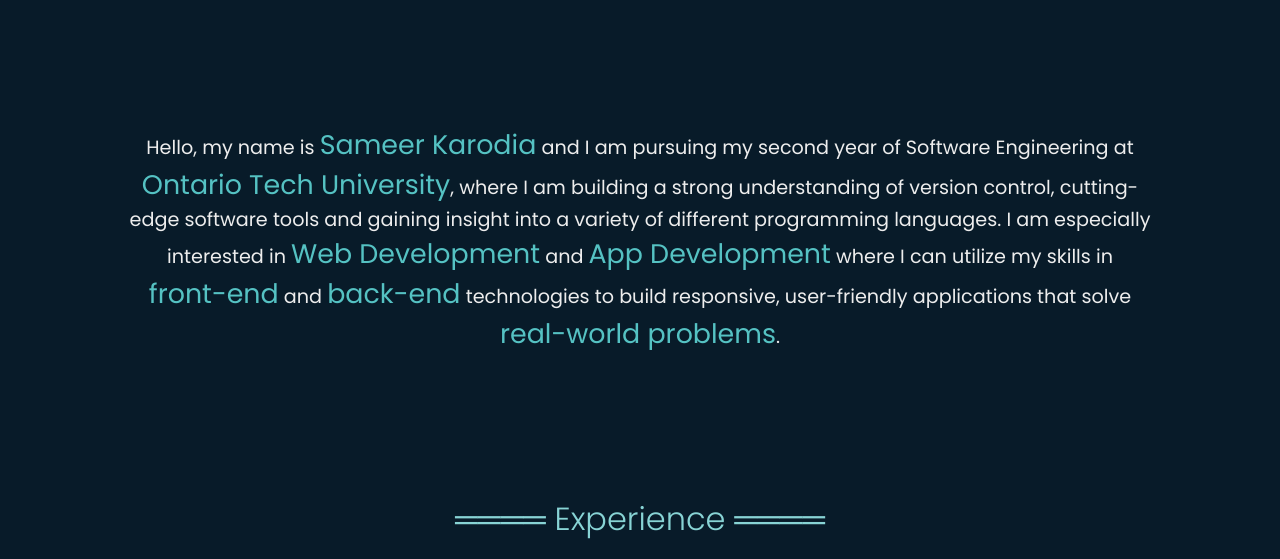
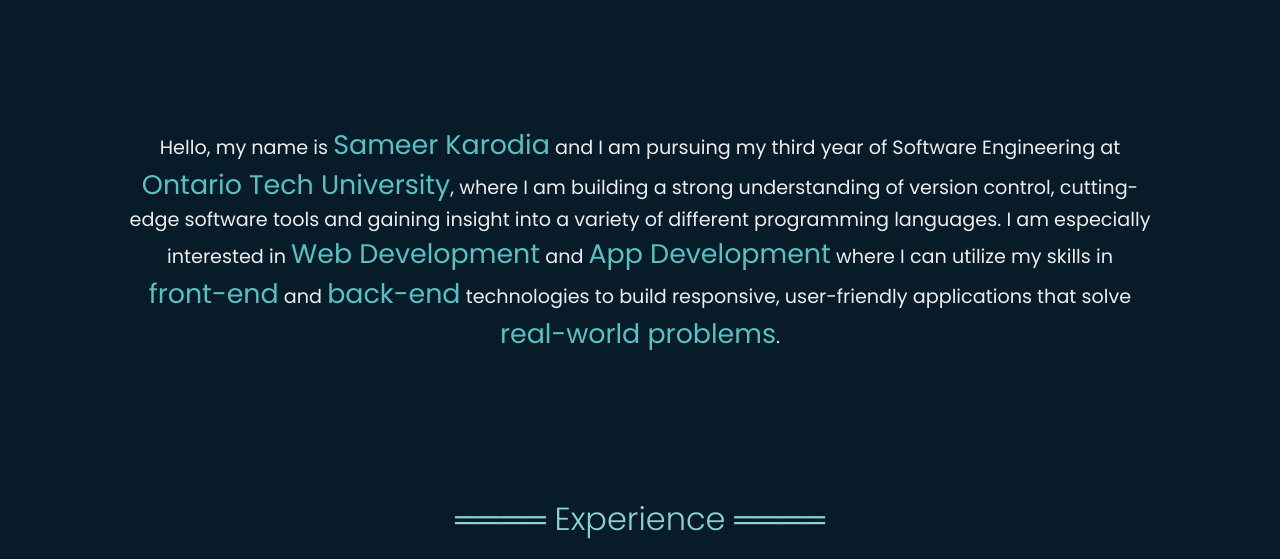
Before and after one commit to SameerKarodia/SameerKarodia, a plain HTML site: page index.html in a window 1280 px wide. Shown: the part 885-1444 px from the top of the page. Drawn offline with Linux system fonts and the light colour scheme.

Commit message:
new year

```diff
--- a/index.html
+++ b/index.html
@@ -75,7 +75,7 @@
 		<!-- About Me Paragraph -->
 		<div class="aboutme">
 
-			<p> Hello, my name is <span style="color:#55c2c3;font-size:140%">Sameer Karodia</span> and I am pursuing my second year of Software Engineering at <span style="color:#55c2c3;font-size:140%">Ontario Tech University</span>, where I am building a strong understanding of version control, cutting-edge software tools and gaining insight into a variety of different programming languages. I am especially interested in <span style="color:#55c2c3;font-size:140%">Web Development</span> and <span style="color:#55c2c3;font-size:140%">App Development</span> where I can utilize my skills in <span style="color:#55c2c3;font-size:140%">front-end</span> and <span style="color:#55c2c3;font-size:140%">back-end</span> technologies to build responsive, user-friendly applications that solve <span style="color:#55c2c3;font-size:140%">real-world problems</span>.</p>
+			<p> Hello, my name is <span style="color:#55c2c3;font-size:140%">Sameer Karodia</span> and I am pursuing my third year of Software Engineering at <span style="color:#55c2c3;font-size:140%">Ontario Tech University</span>, where I am building a strong understanding of version control, cutting-edge software tools and gaining insight into a variety of different programming languages. I am especially interested in <span style="color:#55c2c3;font-size:140%">Web Development</span> and <span style="color:#55c2c3;font-size:140%">App Development</span> where I can utilize my skills in <span style="color:#55c2c3;font-size:140%">front-end</span> and <span style="color:#55c2c3;font-size:140%">back-end</span> technologies to build responsive, user-friendly applications that solve <span style="color:#55c2c3;font-size:140%">real-world problems</span>.</p>
 
 		</div>
 
```
